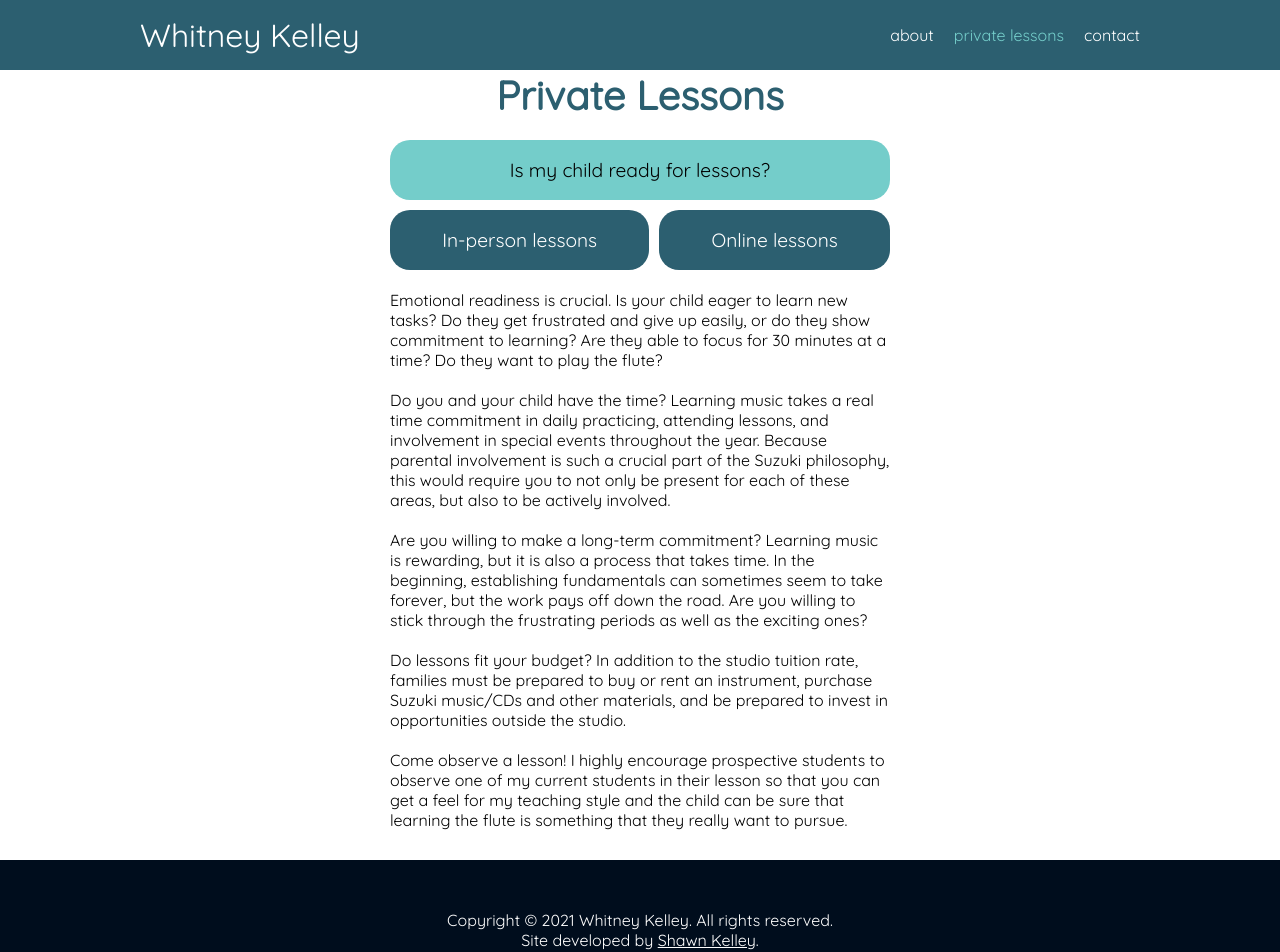
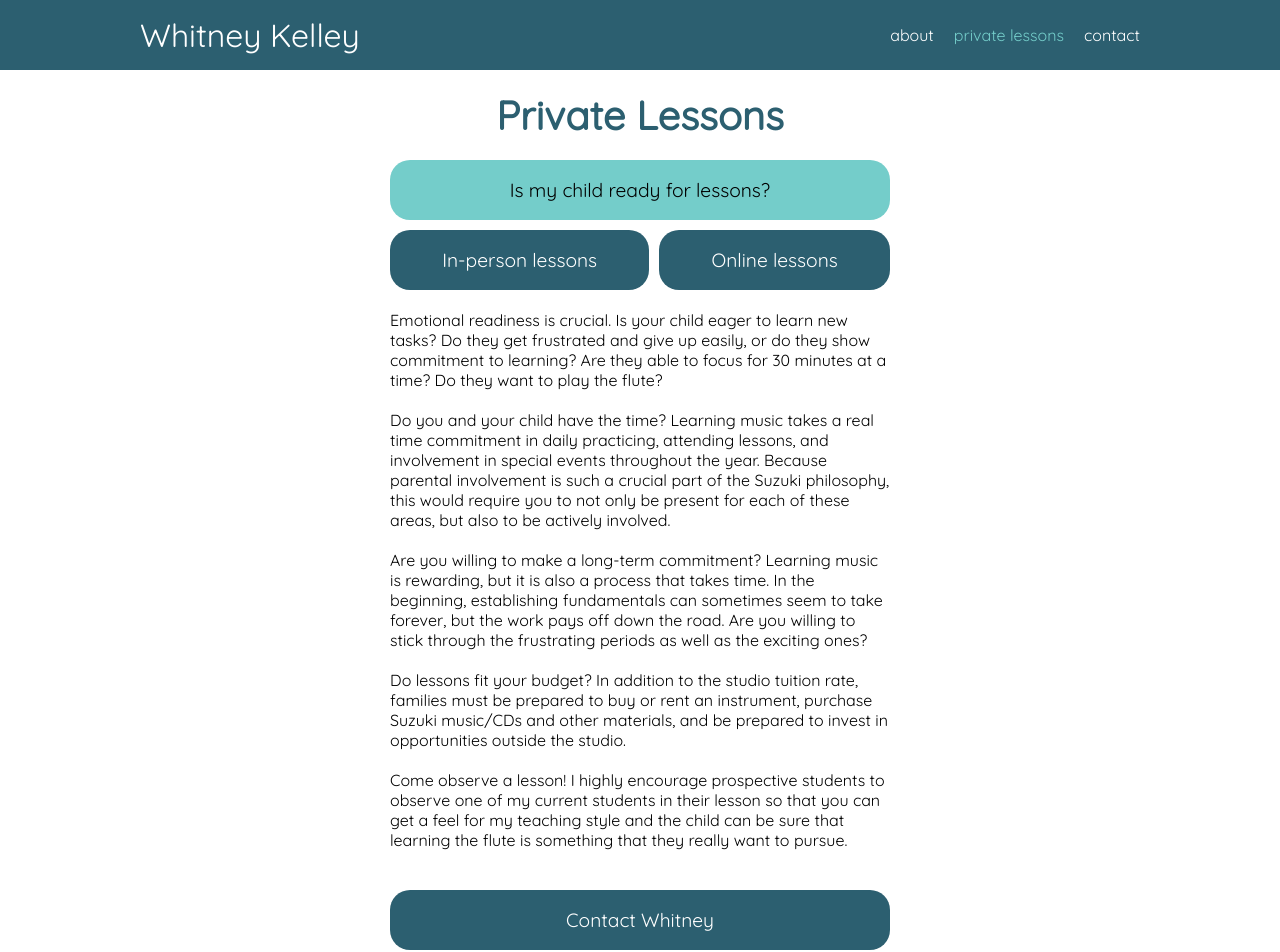
Before and after one commit to shawnkelleydev/whitneykelley-fs, a React (Create React App) app in the folder client/: page /lessons/ready in a window 1280 px wide. Shown: the top 952 px of the page. Built offline with nearby package versions, Linux system fonts and the light colour scheme; no server answers.

Commit message:
restyles

```diff
--- a/client/src/components/Lessons.js
+++ b/client/src/components/Lessons.js
@@ -34,14 +34,15 @@ const Lessons = (props) => {
           <AboutLessons data={sections[0]} />
           <AboutLessons data={sections[1]} />
           <AboutLessons data={sections[2]} />
-          <Link to="/contact" className="contact-button">
-            <button>Contact Whitney</button>
-          </Link>
+          <button>Contact Whitney</button>
         </ul>
       ) : (
         <div>
           <LessonMenu sections={sections} />
           <Outlet />
+          <Link to="/contact" className="contact-button">
+            <button className="top20">Contact Whitney</button>
+          </Link>
         </div>
       )}
     </div>
--- a/client/src/index.css
+++ b/client/src/index.css
@@ -258,11 +258,11 @@ nav a {
   max-width: 500px;
 }
 
-.Lessons h1, .Lessons .AboutLessons {
+.Lessons h1, .Lessons .AboutLessons, .Lessons p:last-child {
   margin-bottom: 20px;
 }
 
-.Lessons ul {
+.Lessons ul, .Lessons h1 {
   margin-top: 20px;
 }
 
--- a/client/src/index.sass
+++ b/client/src/index.sass
@@ -219,10 +219,13 @@ nav
 
 .Lessons
   max-width: 500px;
-  h1, .AboutLessons
+  h1, .AboutLessons, p:last-child
     margin-bottom: 20px;
-  ul
+  ul, h1
     margin-top: 20px;
+
+// .top20
+//   margin-top: 20px;
 
 .AboutLessons
   padding: 10px;
```
Also changed, not shown: 1 other file (tests, documents, lock files or other folders).
